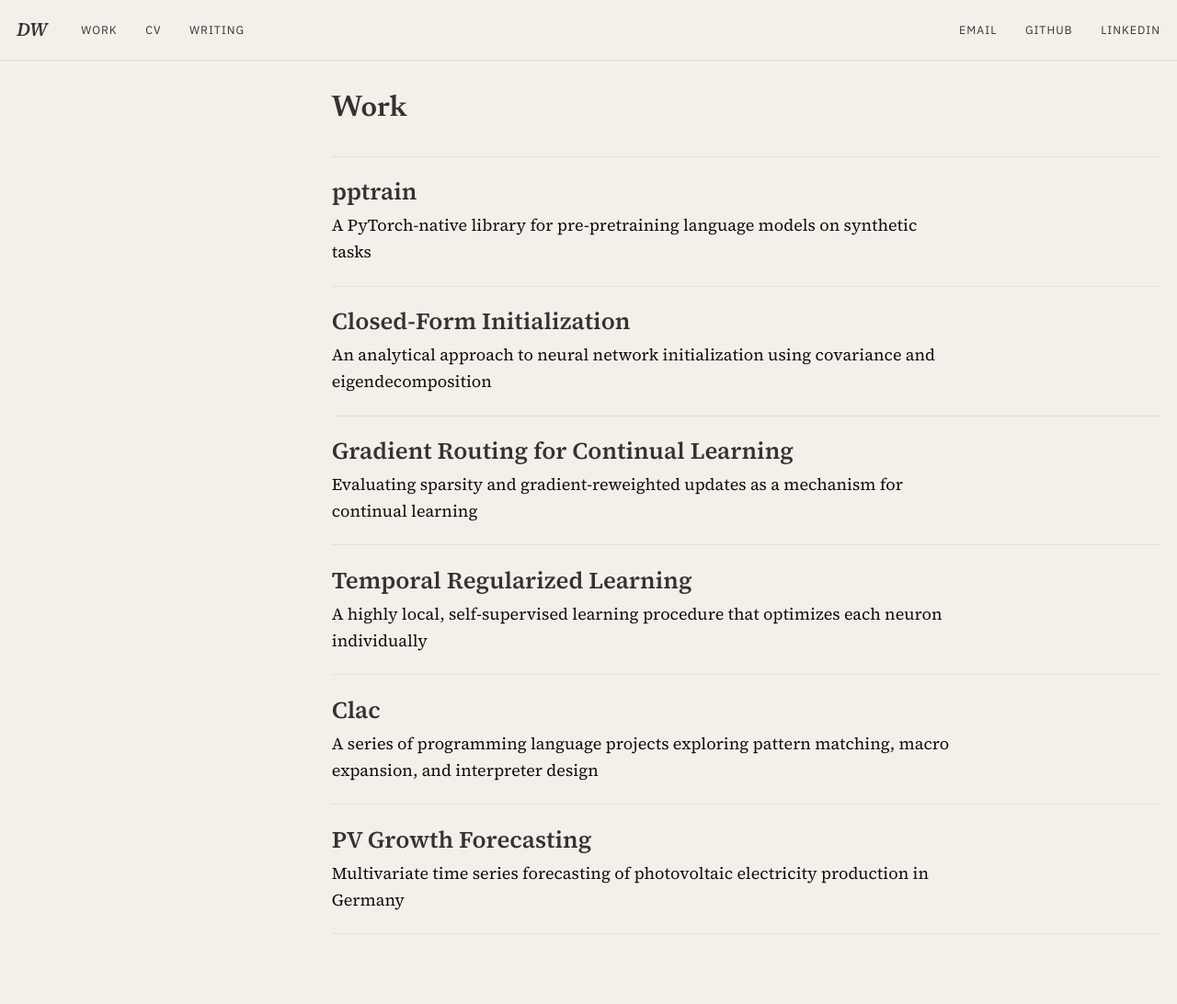
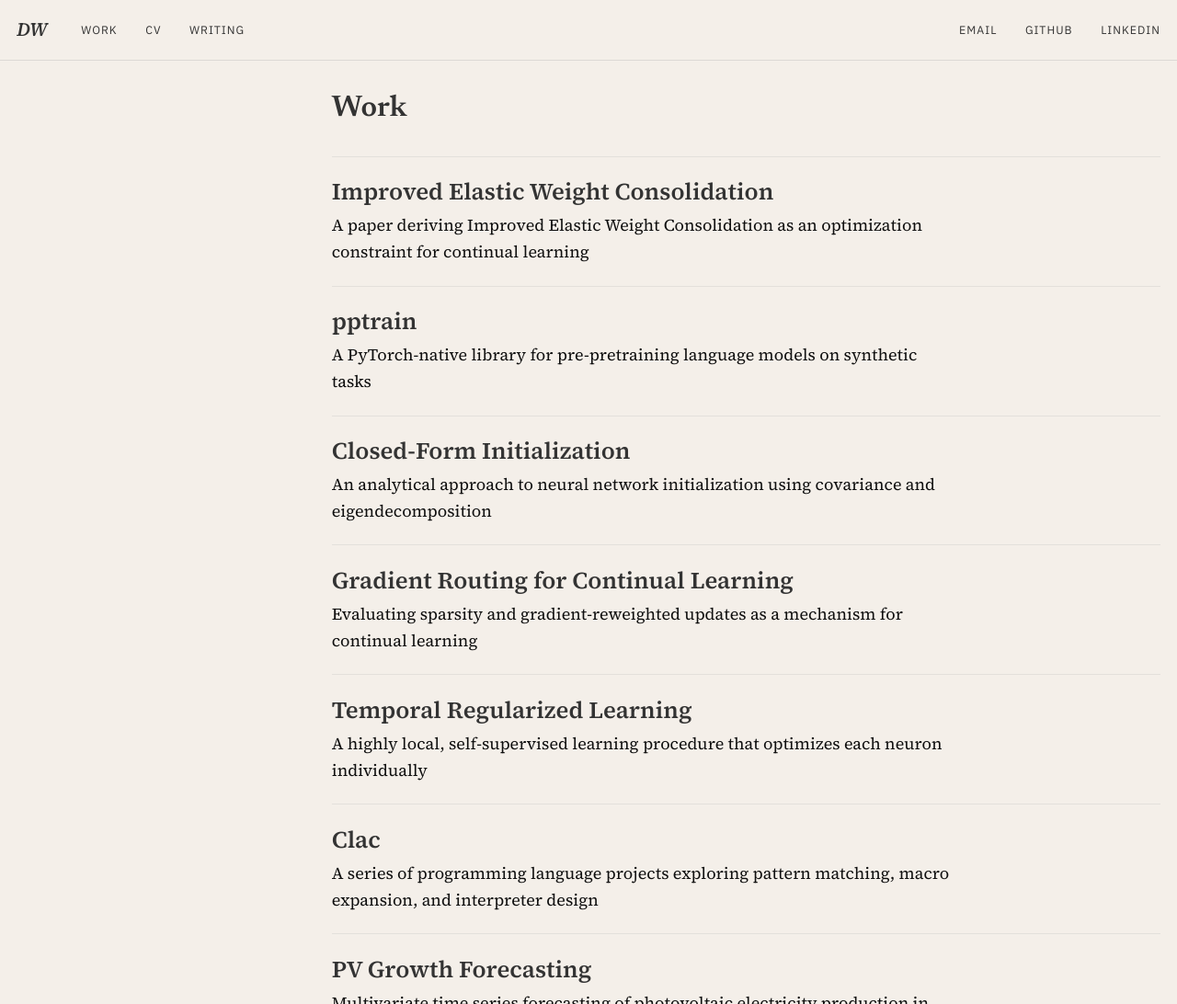
Before and after one commit to DavideWiest/davidewiest.github.io, a Jekyll site: the page built from _pages/portfolio.html, in a window 1280 px wide, cut to the strip 0-1092 px from the top of the page. Shown: the whole strip at 92% size. Built offline with Jekyll 4.4.1, drawn with Linux system fonts in a browser that asks for light colours.

Commit message:
Add IEWC paper to work page

```diff
--- a/_pages/portfolio.html
+++ b/_pages/portfolio.html
@@ -6,6 +6,17 @@ author_profile: false
 ---
 
 {% assign sorted_posts = site.portfolio | sort: 'date' | reverse %}
+<div class="archive-entry">
+  <article class="archive-entry__article" itemscope itemtype="http://schema.org/CreativeWork">
+    <div class="archive-entry__body">
+      <h2 class="archive-entry__title" itemprop="headline">
+        <a href="{{ '/files/improved-elastic-weight-consolidation.pdf' | relative_url }}">Improved Elastic Weight Consolidation</a>
+      </h2>
+      <p class="archive-entry__excerpt" itemprop="description">A paper deriving Improved Elastic Weight Consolidation as an optimization constraint for continual learning</p>
+    </div>
+  </article>
+</div>
+
 {% for post in sorted_posts %}
   {% unless post.hidden %}
     {% include editorial-archive-item.html item=post %}
```
Also changed, not shown: 1 other file.
